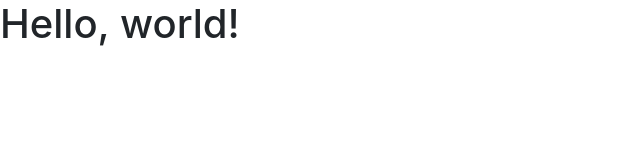
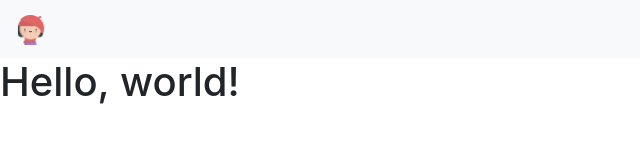
Before and after one commit to Minhshi/minhshi.github.io, a plain HTML site: page index.html in a window 1280 px wide. Shown: the whole page, without its empty margins (0-640 px from the left). Drawn offline with nearby package versions, Linux system fonts and the light colour scheme.

```diff
--- a/index.html
+++ b/index.html
@@ -11,6 +11,12 @@
     <title>Hello, world!</title>
   </head>
   <body>
+    <!-- Just an image -->
+<nav class="navbar navbar-light bg-light">
+  <a class="navbar-brand" href="#">
+    <img src="images/french.png" width="30" height="30" alt="">
+  </a>
+</nav>
     <h1>Hello, world!</h1>
 
     <!-- Optional JavaScript -->
```
Also changed, not shown: images/french.png (added).
